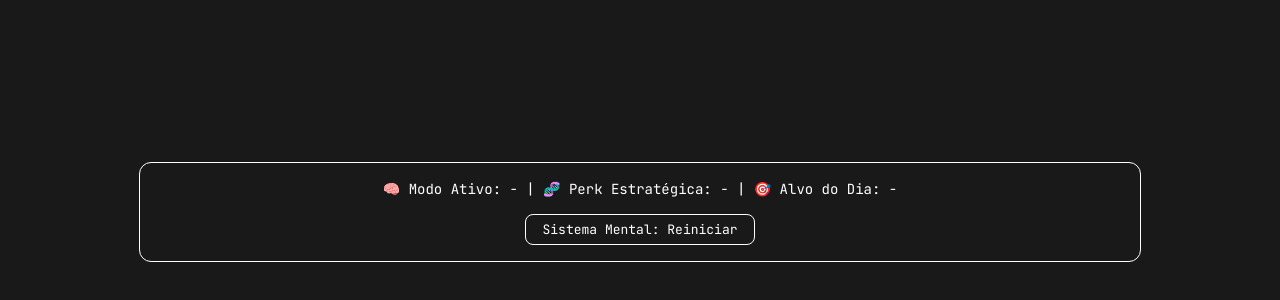
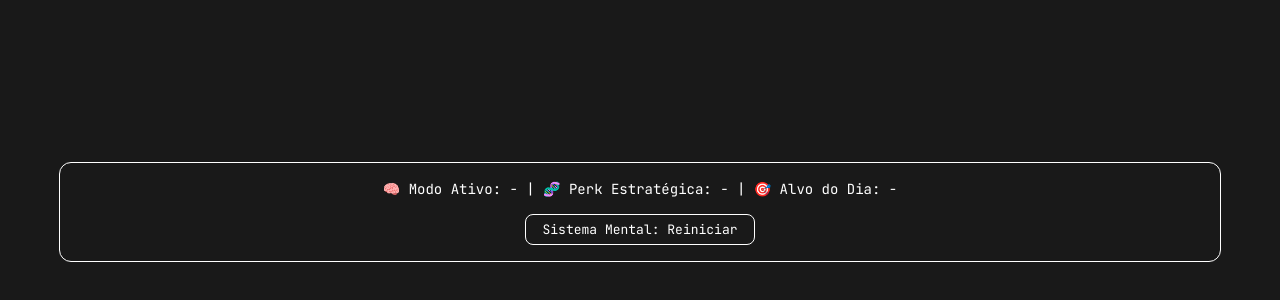
Before and after one commit to josuelm874/status, a plain HTML site: page index.html in a window 1280 px wide. Shown: the part 188-488 px from the top of the page. Drawn offline with Linux system fonts and the light colour scheme.

Commit message:
Update index.html

```diff
--- a/index.html
+++ b/index.html
@@ -21,7 +21,7 @@
       background: #191919;
       border: 1px solid #fff;
       border-radius: 12px;
-      padding: 16px 20px;
+      padding: 16px 100px;
       max-width: 960px;
       width: 90%;
       text-align: center;
```
